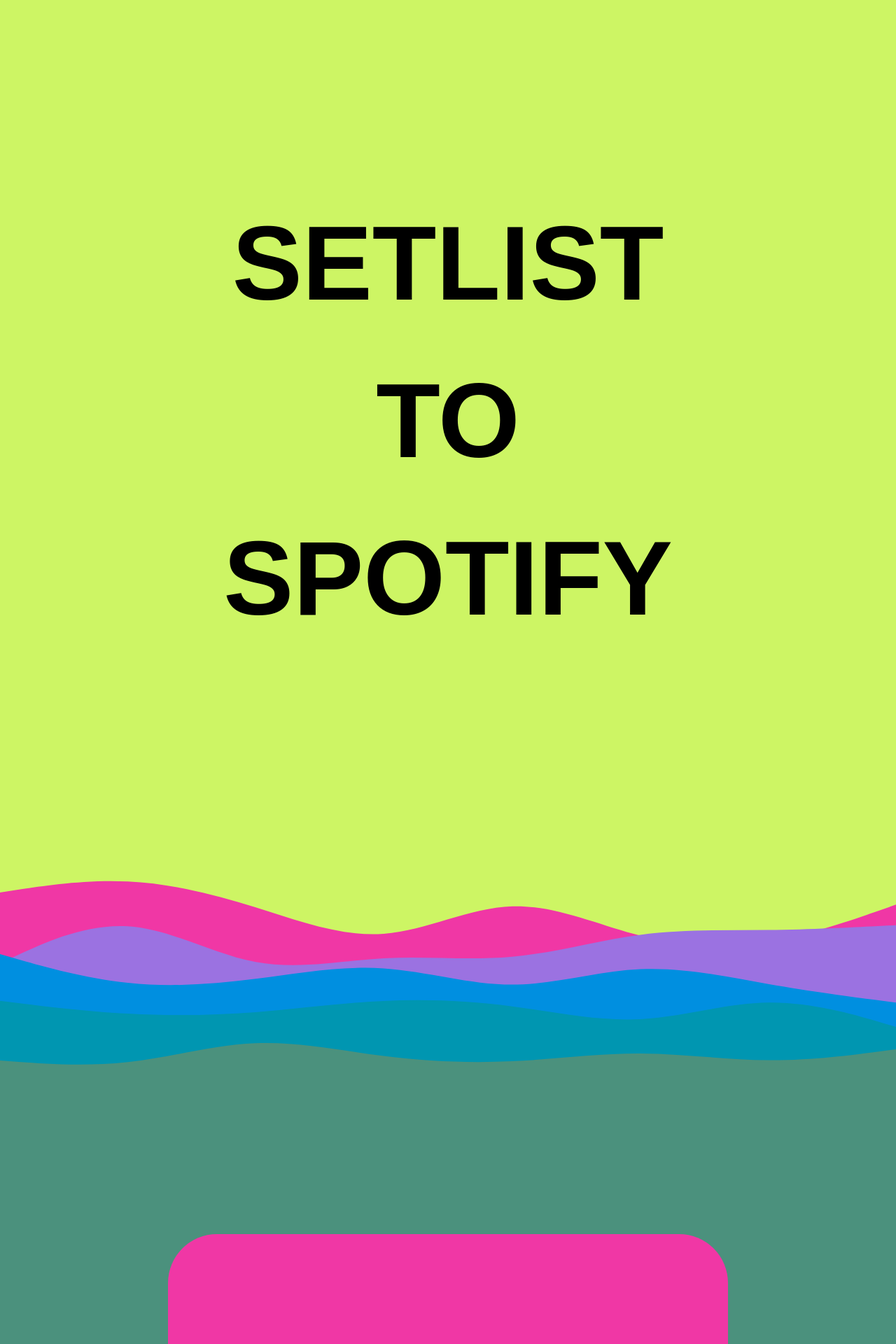
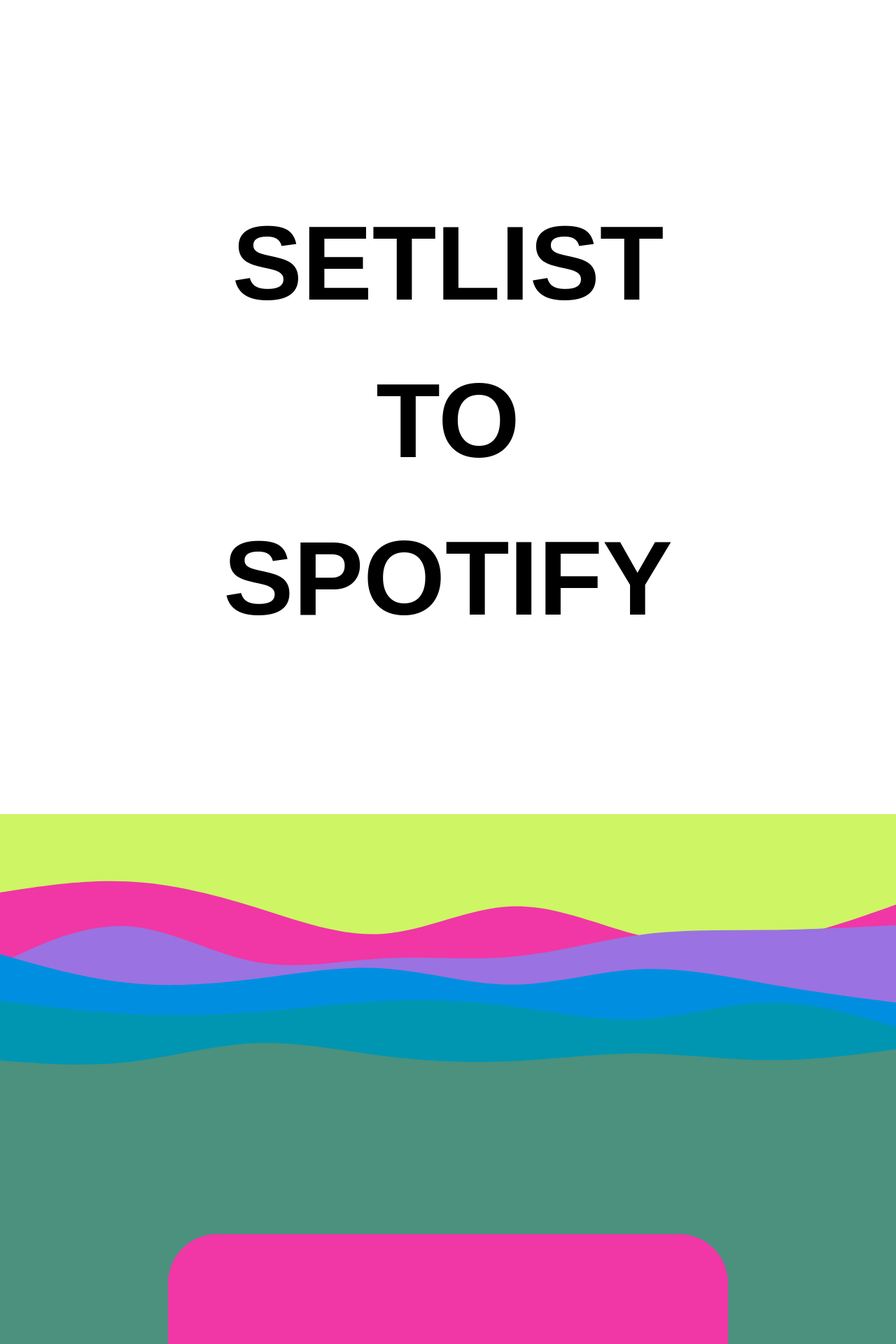
Before and after one commit to benrockehenderson/setlistconverter, a Flask app: page / in a window 1280 px wide. Shown: the top 1920 px of the page at 70% size. Run offline with Flask 3, Linux system fonts and the light colour scheme; style sheets or scripts are compiled from the project's sources.

Commit message:
Updating background

```diff
--- a/app/templates/index.html
+++ b/app/templates/index.html
@@ -9,7 +9,7 @@
 <body class="relative">
 
 
-<section class="relative flex flex-col items-center bg-[#cdf564] p-[200px]">
+<section class="relative flex flex-col items-center bg-[#ffffff] p-[200px]">
     <h1 class="relative px-4 mt-10 text-[#000000] font-bold md:text-[150px] sm:text-[100px] text-[50px] md:py-6 text-center flex flex-col justify-center">
         SETLIST TO SPOTIFY
     </h1>
```
